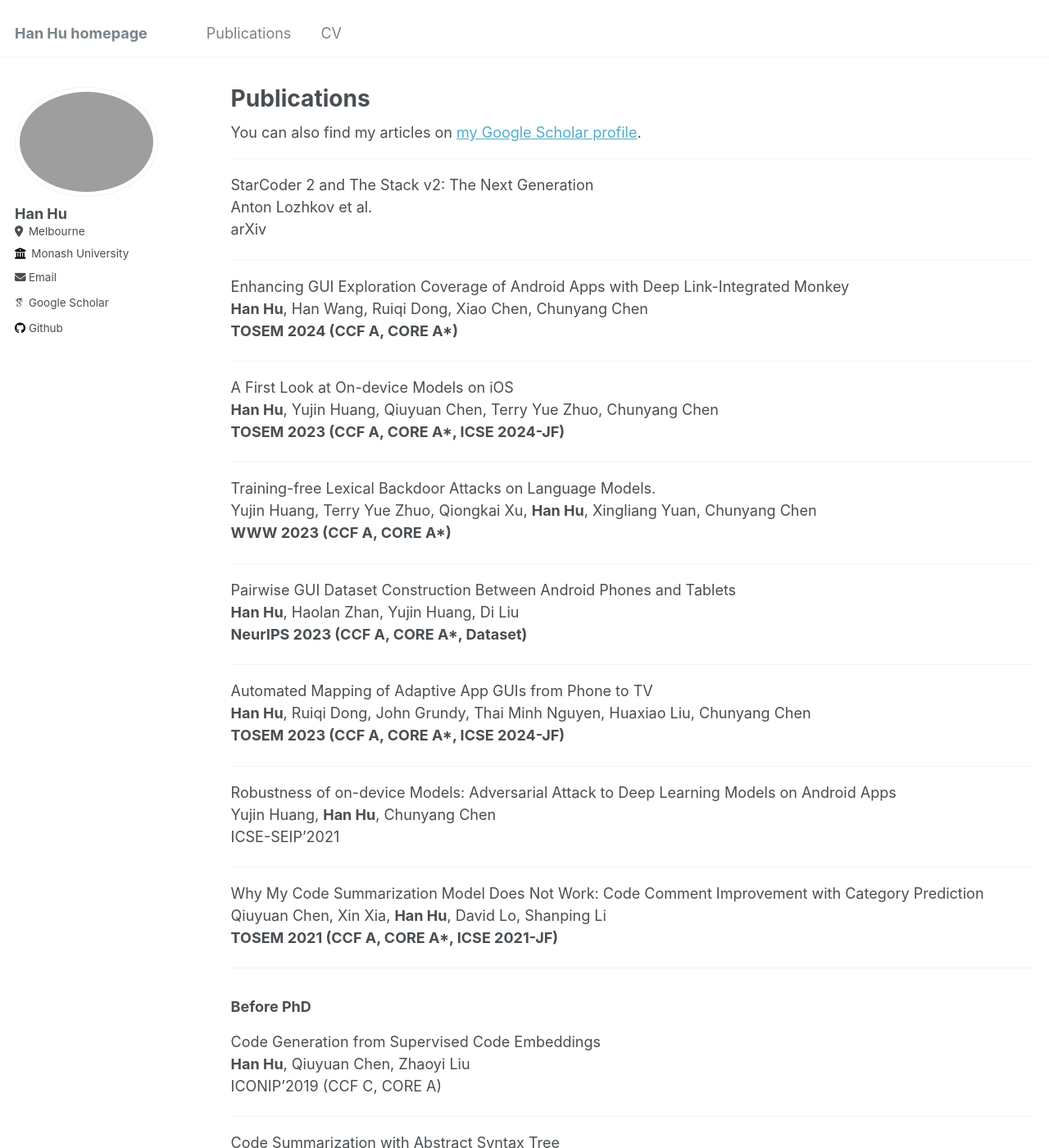
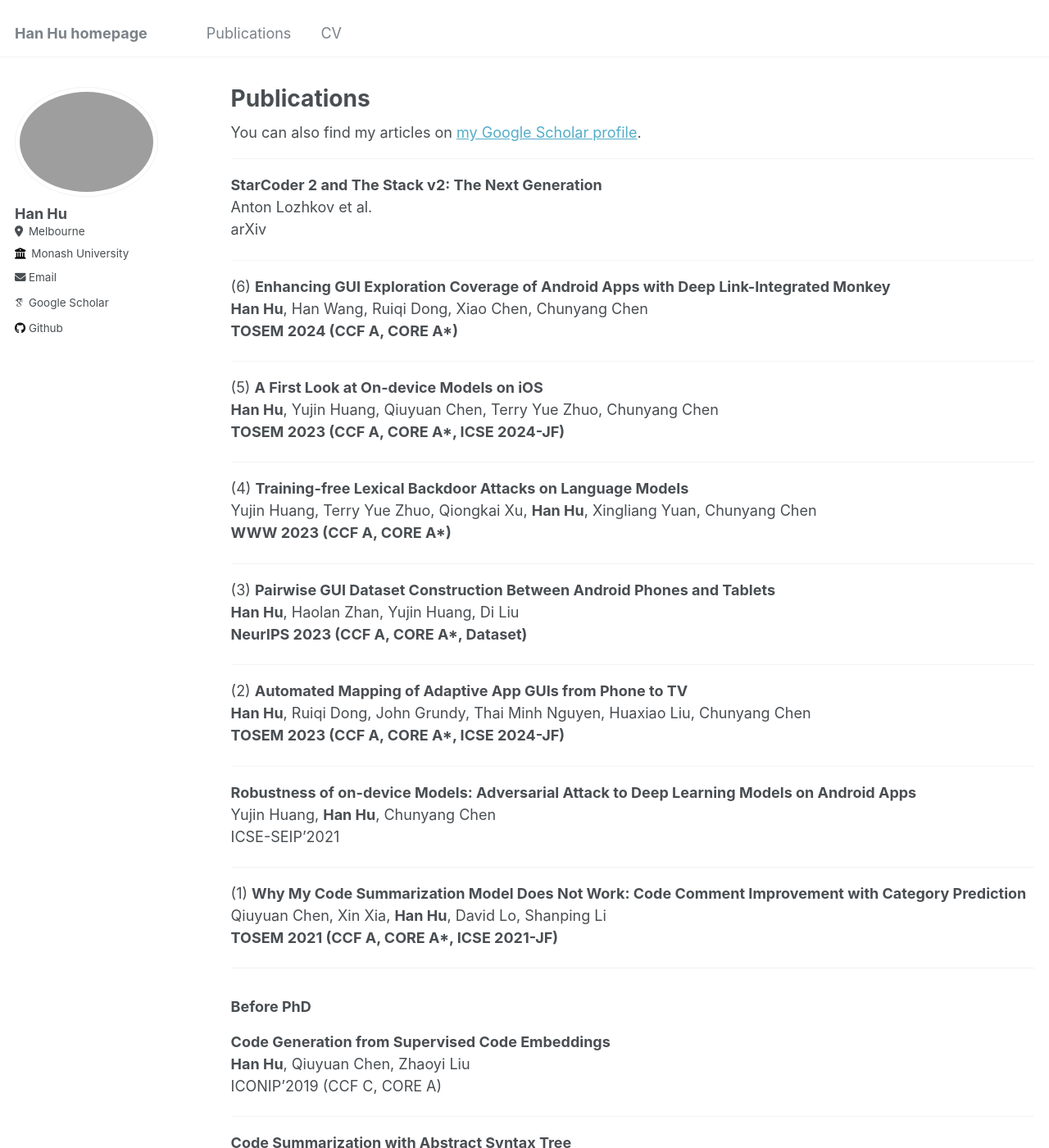
Before and after one commit to huhanGitHub/huhanGitHub.github.io, a Jekyll site: the page built from _pages/publications.md, in a window 1280 px wide and 1400 px high. Shown: the whole window at 82% size. Built offline with Jekyll 4.4.1, drawn with Linux system fonts in a browser that asks for light colours; some web fonts are replaced.

Commit message:
Update publications.md

```diff
--- a/_pages/publications.md
+++ b/_pages/publications.md
@@ -11,49 +11,49 @@ author_profile: true
 
 ---
 
-StarCoder 2 and The Stack v2: The Next Generation<br>
+**StarCoder 2 and The Stack v2: The Next Generation**<br>
 Anton Lozhkov et al.<br>
 arXiv
 
 ---
 
-Enhancing GUI Exploration Coverage of Android Apps with Deep Link-Integrated Monkey<br>
+(6) **Enhancing GUI Exploration Coverage of Android Apps with Deep Link-Integrated Monkey**<br>
 <span style="font-weight: bold;">Han Hu</span>, Han Wang, Ruiqi Dong, Xiao Chen, Chunyang Chen<br>
 <strong>TOSEM 2024 (CCF A, CORE A*)</strong>
 
 ---
 
-A First Look at On-device Models on iOS<br>
+(5) **A First Look at On-device Models on iOS**<br>
 <span style="font-weight: bold;">Han Hu</span>, Yujin Huang, Qiuyuan Chen, Terry Yue Zhuo, Chunyang Chen<br>
 <strong>TOSEM 2023 (CCF A, CORE A*, ICSE 2024-JF)</strong>
 
 ---
 
-Training-free Lexical Backdoor Attacks on Language Models.<br>
+(4) **Training-free Lexical Backdoor Attacks on Language Models**<br>
 Yujin Huang, Terry Yue Zhuo, Qiongkai Xu, <span style="font-weight: bold;">Han Hu</span>, Xingliang Yuan, Chunyang Chen<br>
 <strong>WWW 2023 (CCF A, CORE A*)</strong>
 
 ---
 
-Pairwise GUI Dataset Construction Between Android Phones and Tablets<br>
+(3) **Pairwise GUI Dataset Construction Between Android Phones and Tablets**<br>
 <span style="font-weight: bold;">Han Hu</span>, Haolan Zhan, Yujin Huang, Di Liu<br>
 <strong>NeurIPS 2023 (CCF A, CORE A*, Dataset)</strong>
 
 ---
 
-Automated Mapping of Adaptive App GUIs from Phone to TV<br>
+(2) **Automated Mapping of Adaptive App GUIs from Phone to TV**<br>
 <span style="font-weight: bold;">Han Hu</span>, Ruiqi Dong, John Grundy, Thai Minh Nguyen, Huaxiao Liu, Chunyang Chen<br>
 <strong>TOSEM 2023 (CCF A, CORE A*, ICSE 2024-JF)</strong>
 
 ---
 
-Robustness of on-device Models: Adversarial Attack to Deep Learning Models on Android Apps<br>
+**Robustness of on-device Models: Adversarial Attack to Deep Learning Models on Android Apps**<br>
 Yujin Huang, <span style="font-weight: bold;">Han Hu</span>, Chunyang Chen<br>
 ICSE-SEIP'2021
 
 ---
 
-Why My Code Summarization Model Does Not Work: Code Comment Improvement with Category Prediction<br>
+(1) **Why My Code Summarization Model Does Not Work: Code Comment Improvement with Category Prediction**<br>
 Qiuyuan Chen, Xin Xia, <span style="font-weight: bold;">Han Hu</span>, David Lo, Shanping Li<br>
 <strong>TOSEM 2021 (CCF A, CORE A*, ICSE 2021-JF)</strong>
 
@@ -61,19 +61,19 @@ Qiuyuan Chen, Xin Xia, <span style="font-weight: bold;">Han Hu</span>, David Lo,
 
 ### Before PhD
 
-Code Generation from Supervised Code Embeddings<br>
+**Code Generation from Supervised Code Embeddings**<br>
 <span style="font-weight: bold;">Han Hu</span>, Qiuyuan Chen, Zhaoyi Liu<br>
 ICONIP'2019 (CCF C, CORE A)
 
 ---
 
-Code Summarization with Abstract Syntax Tree<br>
+**Code Summarization with Abstract Syntax Tree**<br>
 Qiuyuan Chen, <span style="font-weight: bold;">Han Hu</span>, Zhaoyi Liu<br>
 ICONIP'2019 (CCF C, CORE A)
 
 ---
 
-Teacher-Student Learning and Post-Processing for Robust BiLSTM Mask-Based Acoustic Beamforming<br>
+**Teacher-Student Learning and Post-Processing for Robust BiLSTM Mask-Based Acoustic Beamforming**<br>
 Zhaoyi Liu, Qiuyuan Chen, <span style="font-weight: bold;">Han Hu</span>, Haoyu Tang, YX Zou<br>
 ICONIP'2019 (CCF C, CORE A)
 
```
